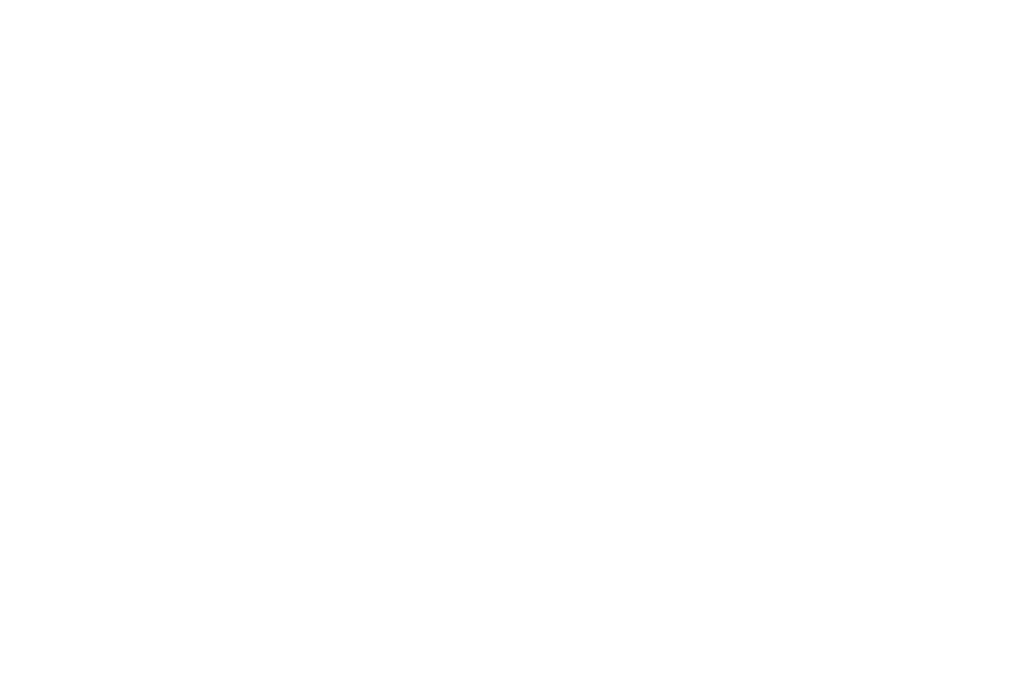
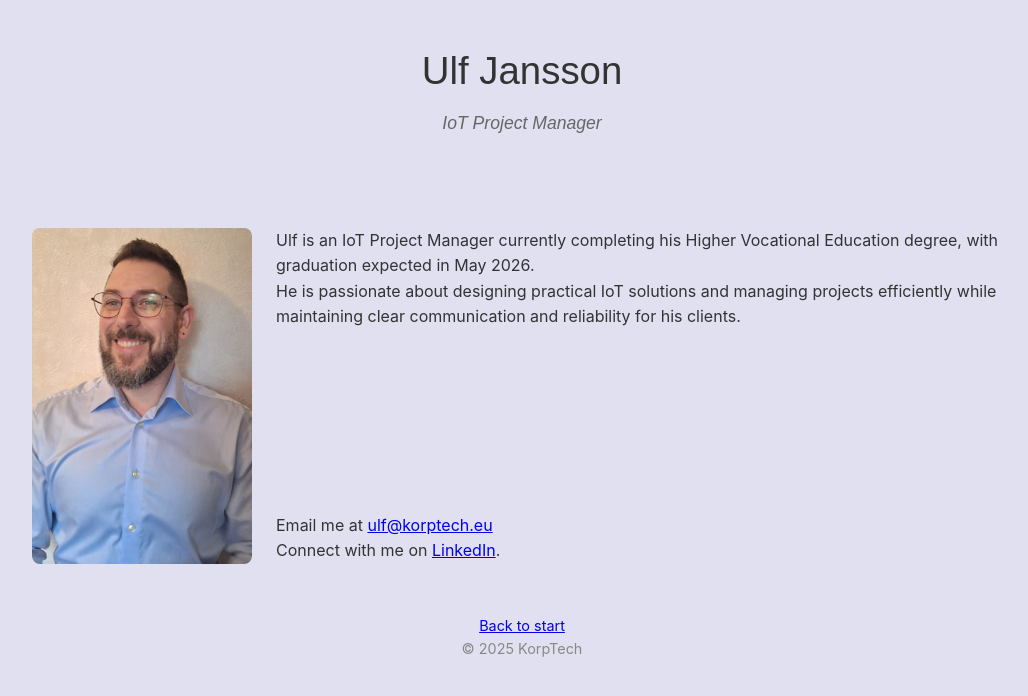
Before and after one commit to KorpTech/korptech.github.io, a plain HTML site: page ulf.html in a window 1280 px wide. Shown: the whole page, without its empty margins (118-1146 px from the left). Drawn offline with Linux system fonts and the light colour scheme.

Commit message:
Update personal pages

```diff
--- a/css/style.css
+++ b/css/style.css
@@ -131,6 +131,42 @@ header .tagline {
   text-decoration: underline;
 }
 
+/* Profile layout for individual subpages (e.g. ulf.html, maria.html) */
+.profile {
+  display: flex;
+  align-items: stretch;
+  gap: 24px;
+  max-width: 1000px;
+  margin: 0 auto 30px;
+  text-align: left;
+  padding: 0 10px;
+}
+
+.profile img {
+  width: 220px;
+  max-width: 40%;
+  height: auto;
+  border-radius: 8px;
+  flex: 0 0 220px;
+}
+
+.person_details {
+  flex: 1 1 auto;
+  color: #333;
+  line-height: 1.6;
+}
+
+.profile > div {
+  display: flex;
+  flex-direction: column;
+}
+
+.contact_card {
+  margin-top: auto;
+  padding-top: 12px;
+  margin-bottom: 0;
+}
+
 /* Footer */
 footer {
   margin-top: 50px;
@@ -184,3 +220,22 @@ footer {
     max-width: 200px;
   }
 }
+
+@media (max-width: 768px) {
+  .profile {
+    flex-direction: column;
+    align-items: center;
+    text-align: center;
+  }
+
+  .person_details {
+    text-align: center;
+  }
+
+  .profile img {
+    margin-bottom: 12px;
+    flex: none;
+    width: 60%;
+    max-width: 240px;
+  }
+}
--- a/maria.html
+++ b/maria.html
@@ -0,0 +1,34 @@
+<!DOCTYPE html>
+<html lang="sv">
+<head>
+  <meta charset="utf-8" />
+  <meta name="viewport" content="width=device-width, initial-scale=1" />
+  <title>Maria Jansson — KorpTech</title>
+  <link rel="stylesheet" href="./css/style.css">
+</head>
+<body>
+  <header>
+    <h1>Maria Jansson</h1>
+    <p class="tagline">Backend Developer</p>
+  </header>
+
+  <main>
+    <section class="profile">
+      <img src="./images/maria_2.png" alt="Maria headshot">
+      <div>
+        <p class="person_details">Maria is currently attending her second year in the Web Programming program at Linnaeus University, Sweden. She plans to pursue a Bachelor's degree in Computer Science with a focus on web development. <br>
+        Maria is dedicated to creating reliable backend solutions and enjoys turning complex problems into clear, practical applications for clients.</p>
+        <div class="contact_card">
+          <p>Email me at <a href="mailto:maria@korptech.eu">maria@korptech.eu</a></p>
+          <p>Connect with me on <a href="https://www.linkedin.com/in/mariaelvirajansson/">LinkedIn</a>.</p>
+        </div>
+      </div>
+    </section>
+  </main>
+
+  <footer>
+    <p><a href="index.html">Back to start</a></p>
+    <p>&copy; 2025 KorpTech</p>
+  </footer>
+</body>
+</html>
--- a/ulf.html
+++ b/ulf.html
@@ -0,0 +1,35 @@
+<!DOCTYPE html>
+<html lang="sv">
+<head>
+  <meta charset="utf-8" />
+  <meta name="viewport" content="width=device-width, initial-scale=1" />
+  <title>Ulf Jansson — KorpTech</title>
+  <link rel="stylesheet" href="./css/style.css">
+</head>
+<body>
+  <header>
+    <h1>Ulf Jansson</h1>
+    <p class="tagline">IoT Project Manager</p>
+  </header>
+
+  <main>
+    <section class="profile">
+      <img src="./images/ulf_2.png" alt="Ulf headshot">
+      <div>
+        <p class="person_details">Ulf is an IoT Project Manager currently completing his Higher Vocational Education degree, with graduation expected in May 2026. <br>
+        He is passionate about designing practical IoT solutions and managing projects efficiently while maintaining clear communication and reliability for his clients.
+        </p>
+        <div class="contact_card">
+          <p>Email me at <a href="mailto:ulf@korptech.eu">ulf@korptech.eu</a></p>
+          <p>Connect with me on <a href="https://www.linkedin.com/in/ulf-jansson-iot/">LinkedIn</a>.</p>
+        </div>
+      </div>
+    </section>
+  </main>
+
+  <footer>
+    <p><a href="index.html">Back to start</a></p>
+    <p>&copy; 2025 KorpTech</p>
+  </footer>
+</body>
+</html>
```
Also changed, not shown: images/maria_2.png (added), images/ulf_2.png (added).
